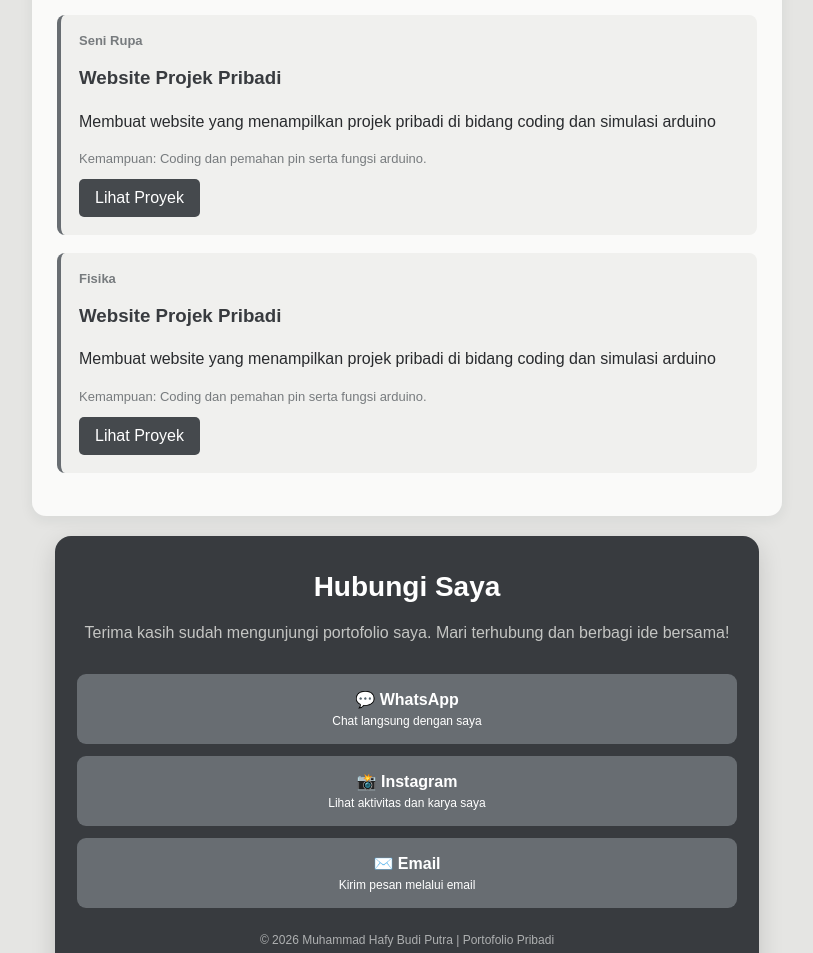
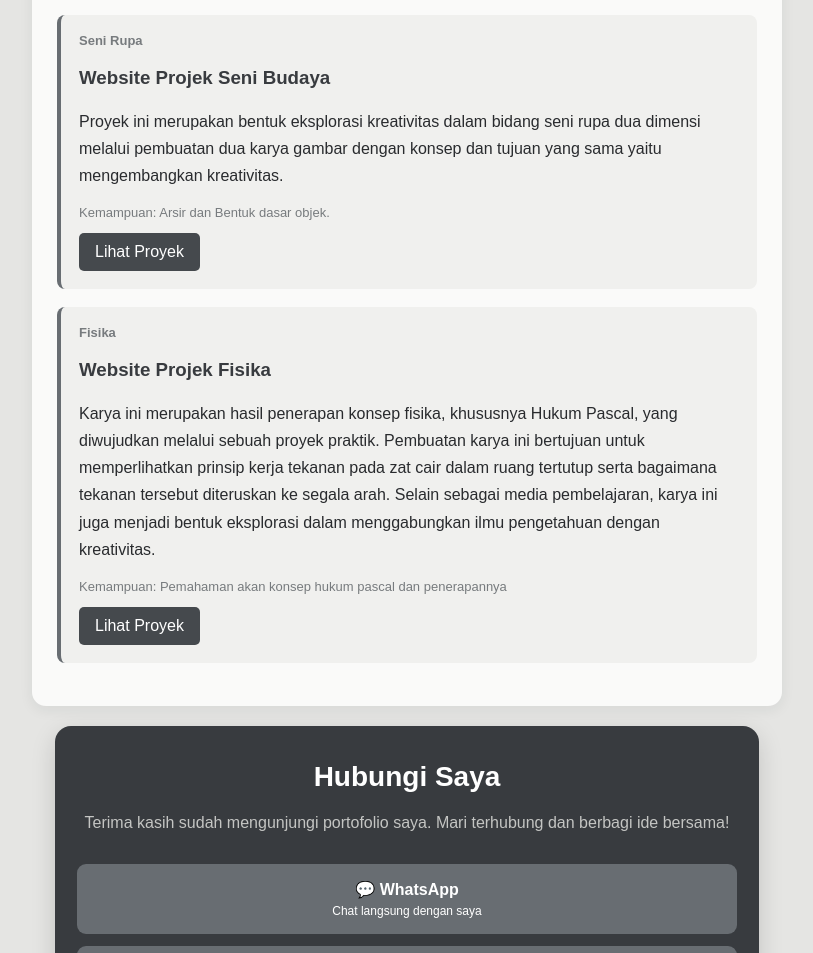
Before and after one commit to MbudMbud/hafyajaib, a plain HTML site: page index.html in a window 1280 px wide. Shown: the part 1847-2800 px from the top of the page, without its empty margins (233-1046 px from the left). Drawn offline with Linux system fonts and the light colour scheme.

Commit message:
Update index.html

```diff
--- a/index.html
+++ b/index.html
@@ -20,7 +20,7 @@
         text-align: center;
         margin: 20px auto;
         border-radius: 12px;
-        max-width: 1100px;
+        max-width: 900px;
         padding: 42px 20px;
         border-bottom: 1px solid #55595e;
     ">
@@ -350,16 +350,15 @@
             </p>
 
             <h3 style="color: #383b3f;">
-                Website Projek Pribadi
+                Website Projek Seni Budaya
             </h3>
 
             <p style="line-height: 1.7;">
-                Membuat website yang menampilkan projek pribadi
-                di bidang coding dan simulasi arduino
+               Proyek ini merupakan bentuk eksplorasi kreativitas dalam bidang seni rupa dua dimensi melalui pembuatan dua karya gambar dengan konsep dan tujuan yang sama yaitu mengembangkan kreativitas.
             </p>
 
             <p style="font-size: 13px; color: #777b7e;">
-                Kemampuan: Coding dan pemahan pin serta fungsi arduino.
+                Kemampuan: Arsir dan Bentuk dasar objek.
             </p>
 
             <a href="karya2.html"
@@ -393,16 +392,16 @@
             </p>
 
             <h3 style="color: #383b3f;">
-                Website Projek Pribadi
+                Website Projek Fisika
             </h3>
 
             <p style="line-height: 1.7;">
-                Membuat website yang menampilkan projek pribadi
-                di bidang coding dan simulasi arduino
+               Karya ini merupakan hasil penerapan konsep fisika, khususnya Hukum Pascal, yang diwujudkan melalui sebuah proyek praktik. Pembuatan karya ini bertujuan untuk memperlihatkan prinsip kerja tekanan pada zat cair dalam ruang tertutup serta bagaimana tekanan tersebut diteruskan ke segala arah. Selain sebagai media pembelajaran, karya ini juga menjadi bentuk eksplorasi dalam menggabungkan ilmu pengetahuan dengan kreativitas.
             </p>
 
             <p style="font-size: 13px; color: #777b7e;">
-                Kemampuan: Coding dan pemahan pin serta fungsi arduino.
+                Kemampuan: Pemahaman akan konsep hukum pascal dan penerapannya
+
             </p>
 
             <a href="(page 2)hafy.html"
```
